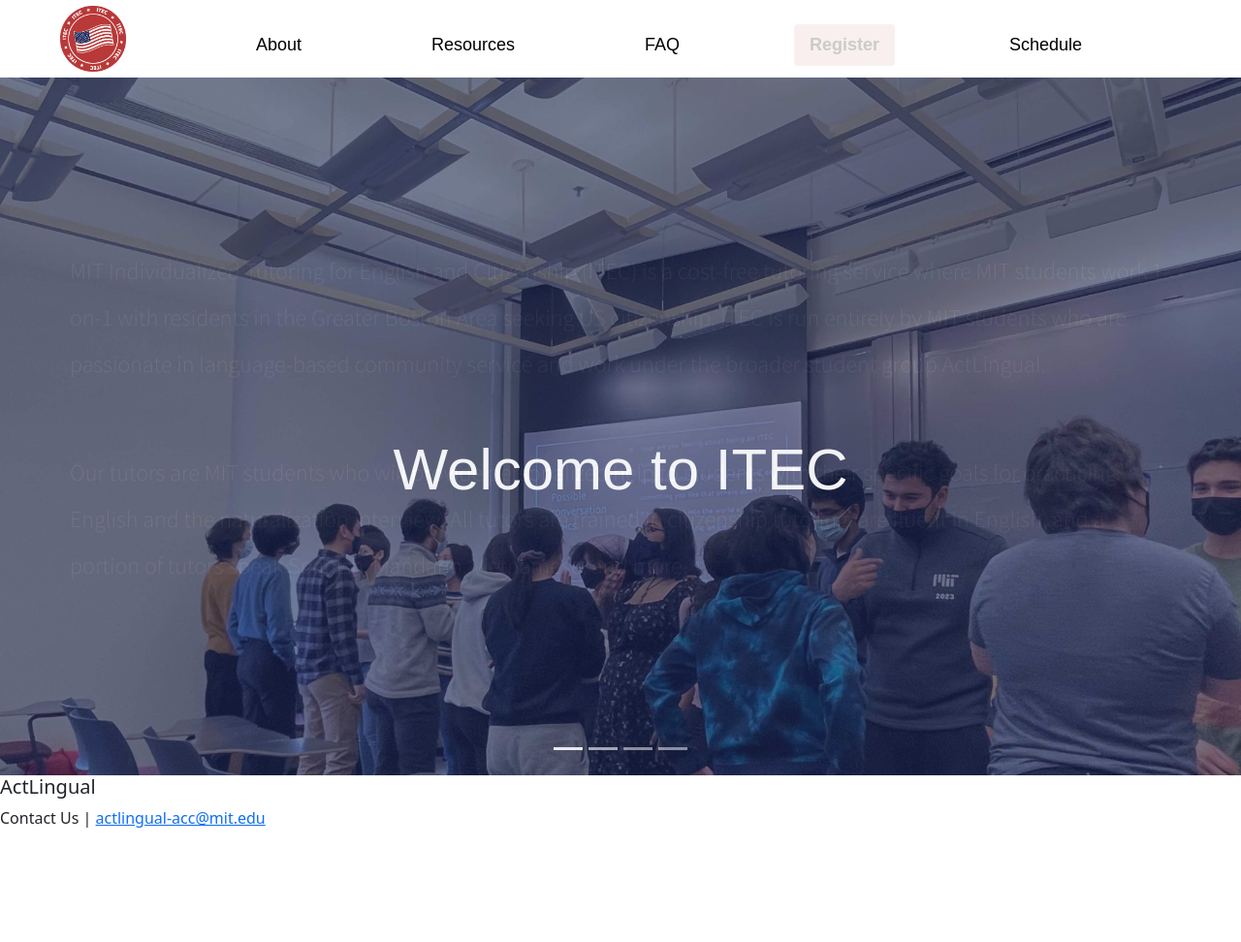
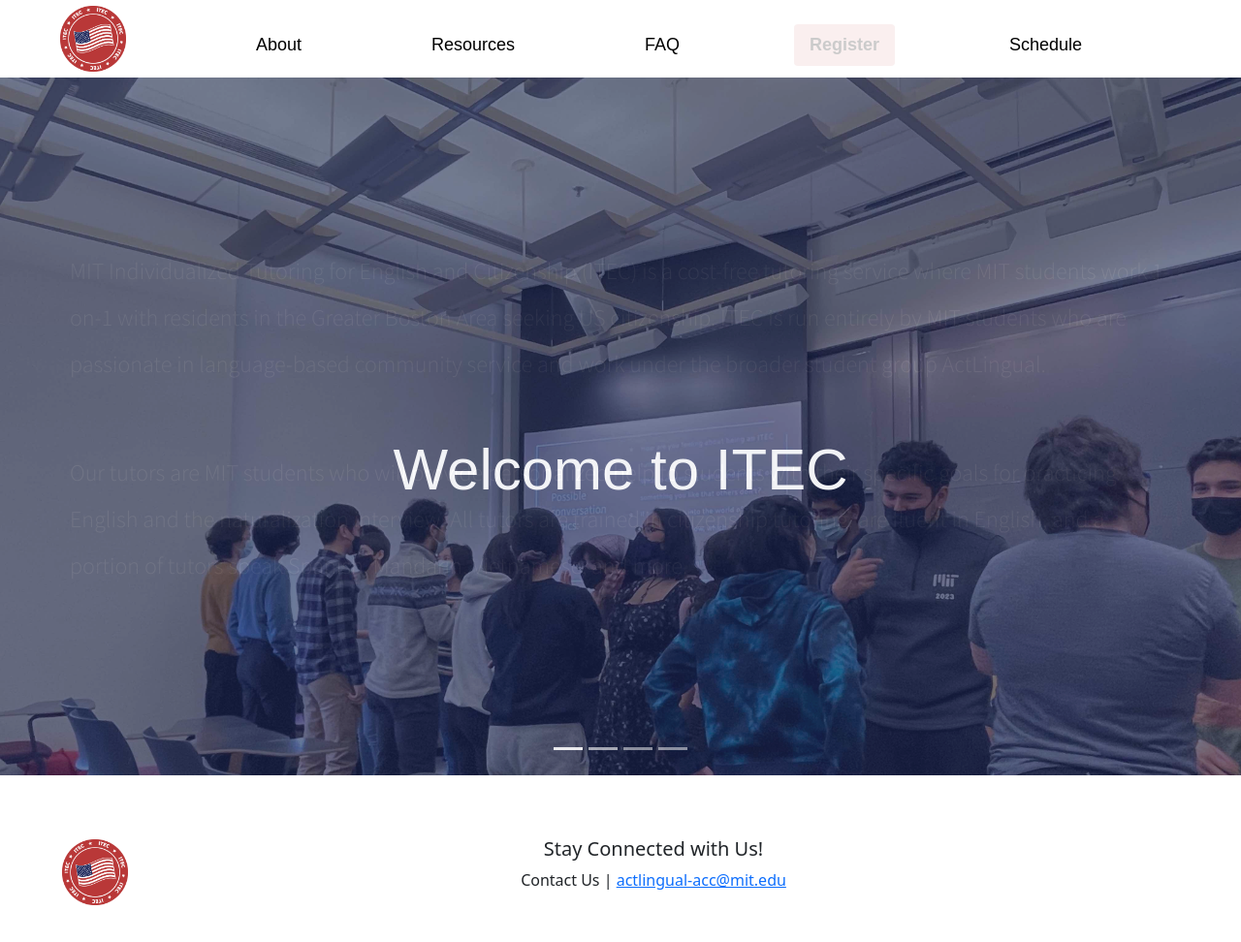
Before and after one commit to jess1938/acc-website, a website: page index.html in a window 1280 px wide. Shown: the whole page at 97% size. Before the commit the page ends 872 px from the top, so only its background shows below. Drawn offline with nearby package versions, Linux system fonts and the light colour scheme; a web font is replaced by a local one.

```diff
--- a/includes/css/index.css
+++ b/includes/css/index.css
@@ -91,3 +91,19 @@
 .index-content {
   animation: .8s ease-in 1 fadeIn;
 }
+
+.index-footer {
+  margin: 4em;
+  display: flex;
+  flex-direction: row;
+  align-items: center;
+  justify-content: space-between;
+}
+
+.index-footer-center {
+  /* background-color: #202A5D; */
+  display: flex;
+  flex-direction: column;
+  align-items: center;
+  justify-content: center;
+}
--- a/index.html
+++ b/index.html
@@ -103,8 +103,18 @@
   </div>
   <footer>
     <div class="index-footer">
-      <div class="index-footer-logo"><h5>ActLingual</h5></div>
-      <p>Contact Us |  <a href = "mailto: actlingual-acc@mit.edu">actlingual-acc@mit.edu</a></p>
+      <div class="index-footer-left">
+        <div class="navbar-logo">
+          <img src="includes/images/acc2.png" alt="logo">
+        </div>
+      </div>
+      <div class="index-footer-center">
+        <div><h5>Stay Connected with Us!</h5></div>
+        <p>Contact Us |  <a href = "mailto: actlingual-acc@mit.edu">actlingual-acc@mit.edu</a></p>
+      </div>
+      <div class="index-footer-right">
+
+      </div>
     </div>
   </footer>
   </body>
```
